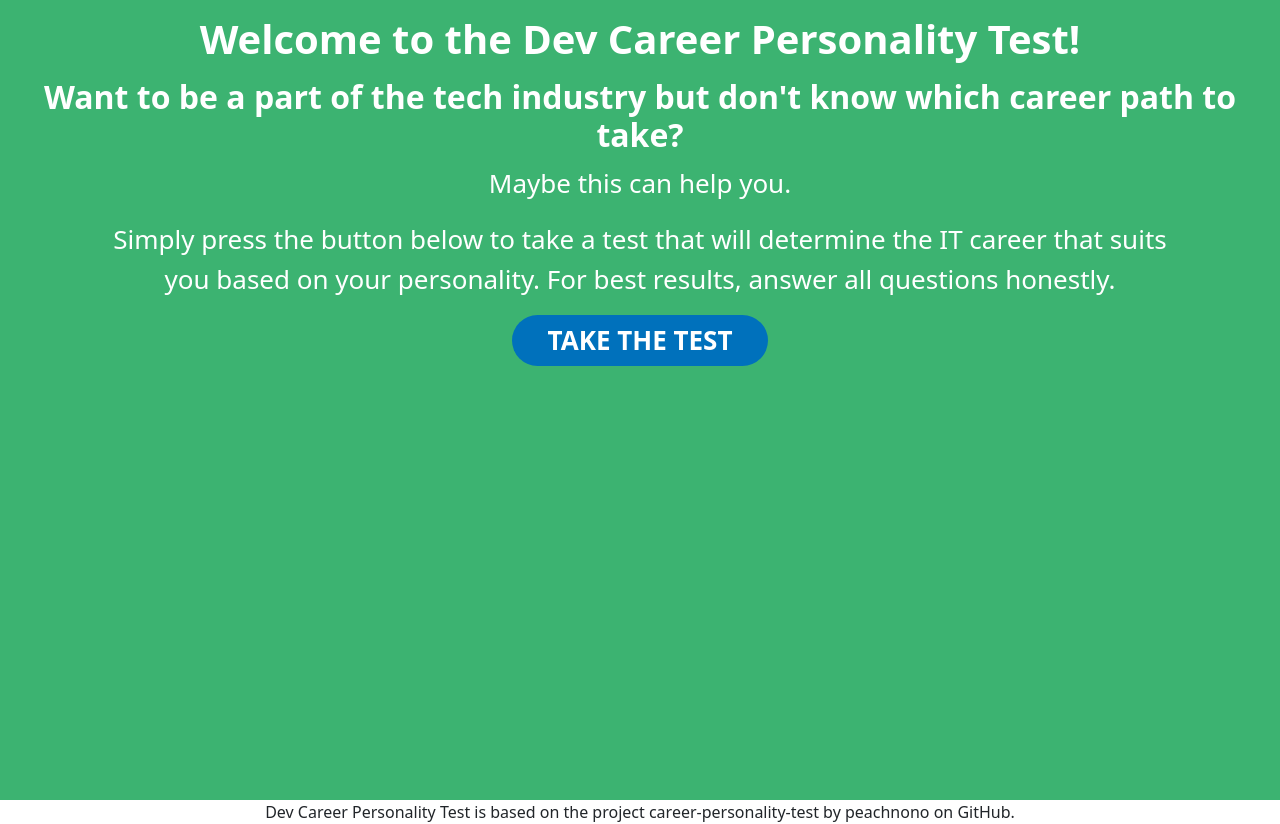
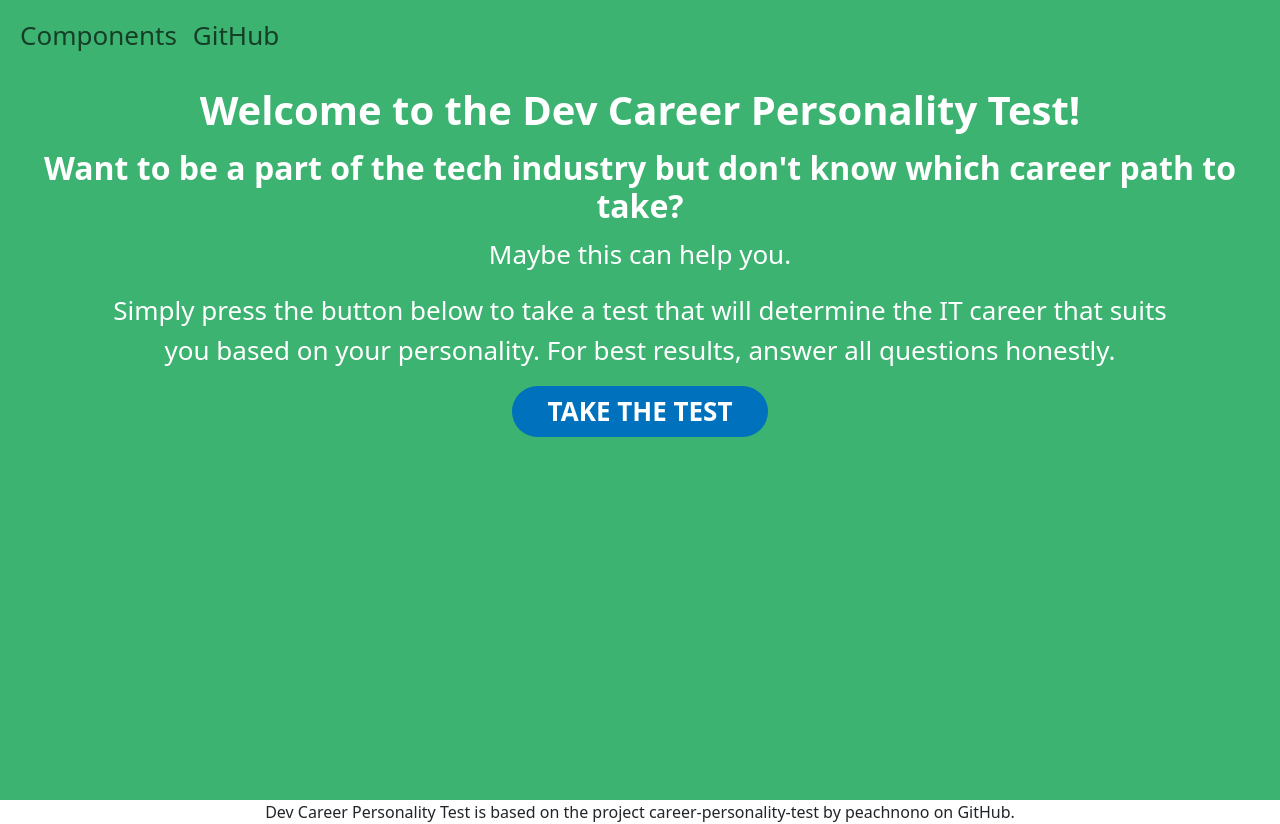
Before and after one commit to thedevarchive/dev-career-personality-test, a React (Create React App) app: page / in a window 1280 px wide. Built offline with nearby package versions, Linux system fonts and the light colour scheme.

Commit message:
Partially implement navbar

```diff
--- a/src/App.js
+++ b/src/App.js
@@ -15,6 +15,18 @@ function App() {
   return (
     <div className="App">
       <header className="App-header">
+        <Navbar expand="md">
+          <Nav className="me-auto" navbar>
+            <NavItem>
+              <NavLink href="/test">Components</NavLink>
+            </NavItem>
+            <NavItem>
+              <NavLink href="https://github.com/reactstrap/reactstrap">
+                GitHub
+              </NavLink>
+            </NavItem>
+          </Nav>
+        </Navbar>
         <Routes>
           <Route path="/" element={<Home />} />
           <Route path="test" element={<Test />} />
```
